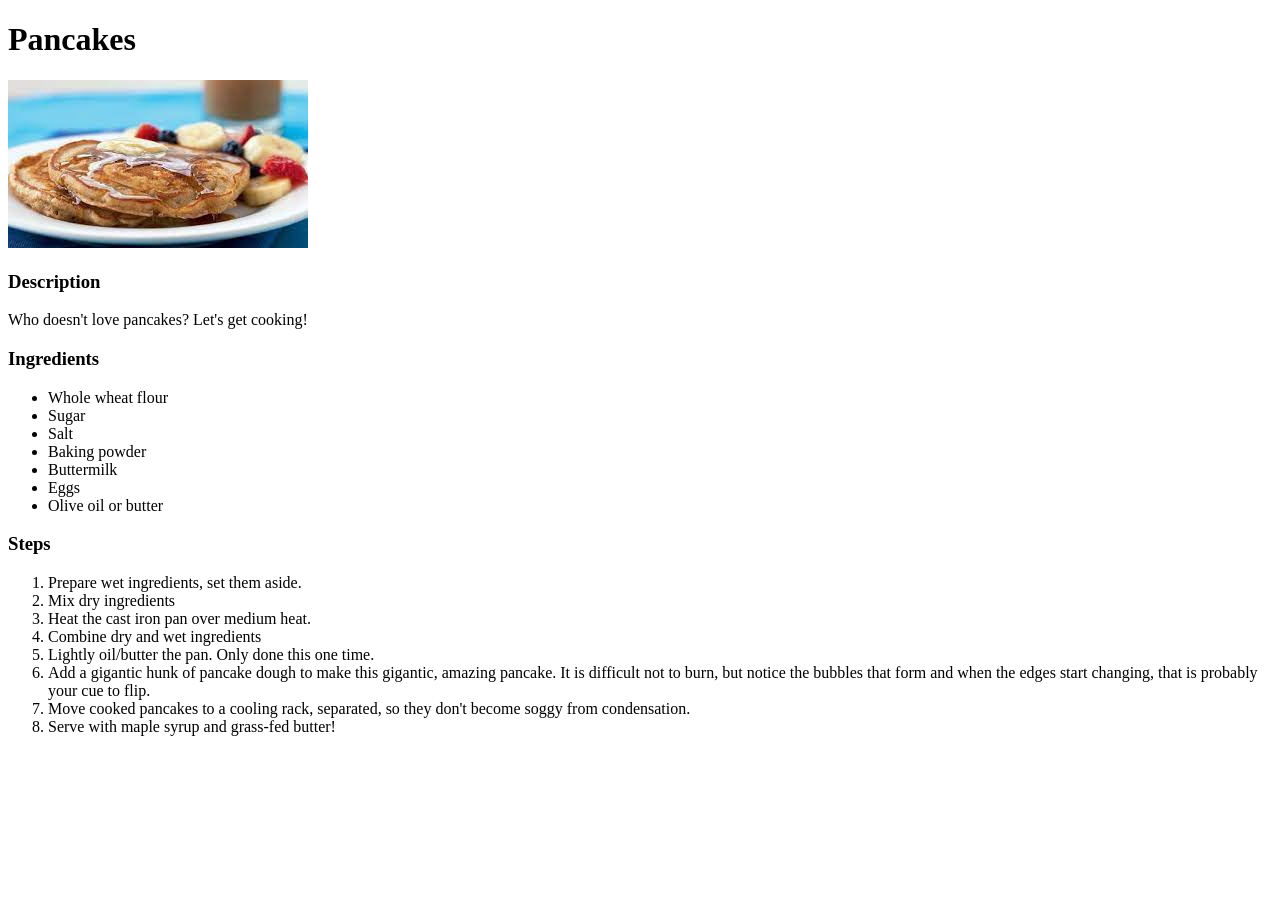
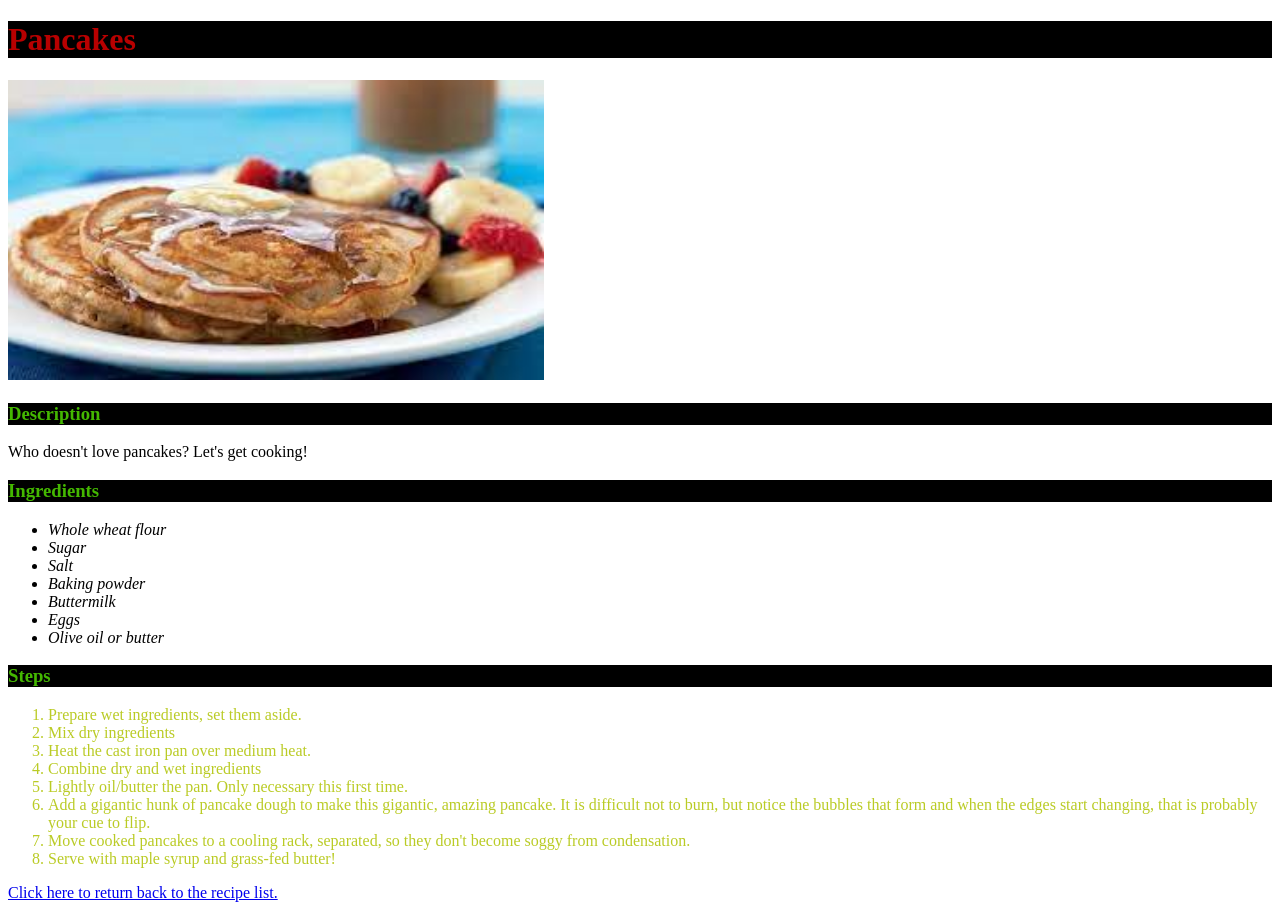
Before and after one commit to Glitch-v0/odin-recipes, a plain HTML site: page recipes/pancakes.html in a window 1280 px wide. Before the commit the page ends 800 px from the top, so only its background shows below. Drawn offline with Linux system fonts and the light colour scheme.

Commit message:
Add CSS styling and a return home link in recipes

```diff
--- a/recipes/pancakes.html
+++ b/recipes/pancakes.html
@@ -4,10 +4,11 @@
     <meta charset="UTF-8">
     <meta name="viewport" content="width=device-width, initial-scale=1.0">
     <title>Pancakes Recipe</title>
+    <link rel="stylesheet" href="../styles.css">
 </head>
 <body>
     <h1>Pancakes</h1>
-    <img src="../images/pancakes.jpeg" alt="A plate that contains some yummy-looking pancakes.">
+    <img src="../images/pancakes.jpeg" alt="A plate that contains some yummy-looking pancakes." height="300" width="auto">
     <h3>Description</h3>
     <p>Who doesn't love pancakes? Let's get cooking!</p>
     <h3>Ingredients</h3>
@@ -26,10 +27,11 @@
         <li>Mix dry ingredients</li>
         <li>Heat the cast iron pan over medium heat.</li>
         <li>Combine dry and wet ingredients</li>
-        <li>Lightly oil/butter the pan. Only done this one time. </li>
+        <li>Lightly oil/butter the pan. Only necessary this first time. </li>
         <li>Add a gigantic hunk of pancake dough to make this gigantic, amazing pancake. It is difficult not to burn, but notice the bubbles that form and when the edges start changing, that is probably your cue to flip.</li>
         <li>Move cooked pancakes to a cooling rack, separated, so they don't become soggy from condensation.</li>
         <li>Serve with maple syrup and grass-fed butter!</li>
     </ol>
+    <a href="../index.html">Click here to return back to the recipe list.</a>
 </body>
 </html>
--- /dev/null
+++ b/styles.css
@@ -0,0 +1,17 @@
+h1 {
+    color: rgb(184, 0, 0);
+    background-color: black;
+}
+
+h3 {
+    color:rgb(68, 184, 0);
+    background-color: black;
+}
+
+ul {
+    font-style: italic;
+}
+
+ol {
+    color: rgb(186, 203, 37)
+}
```
Also changed, not shown: index.html (+1 -0 lines), recipes/biscuits.html (+3 -1 lines), recipes/cornbread.html (+2 -0 lines), recipes/hashbrowns.html (+2 -0 lines).
